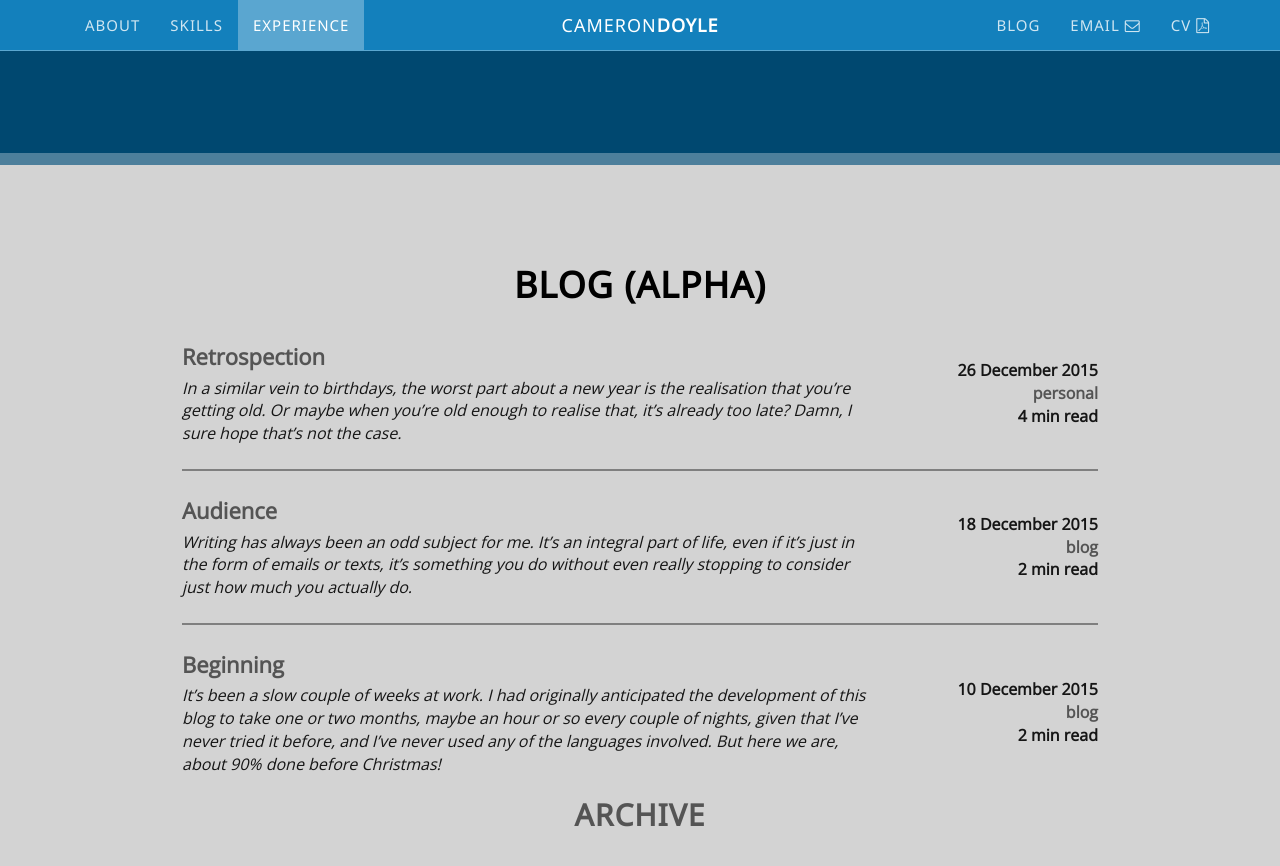
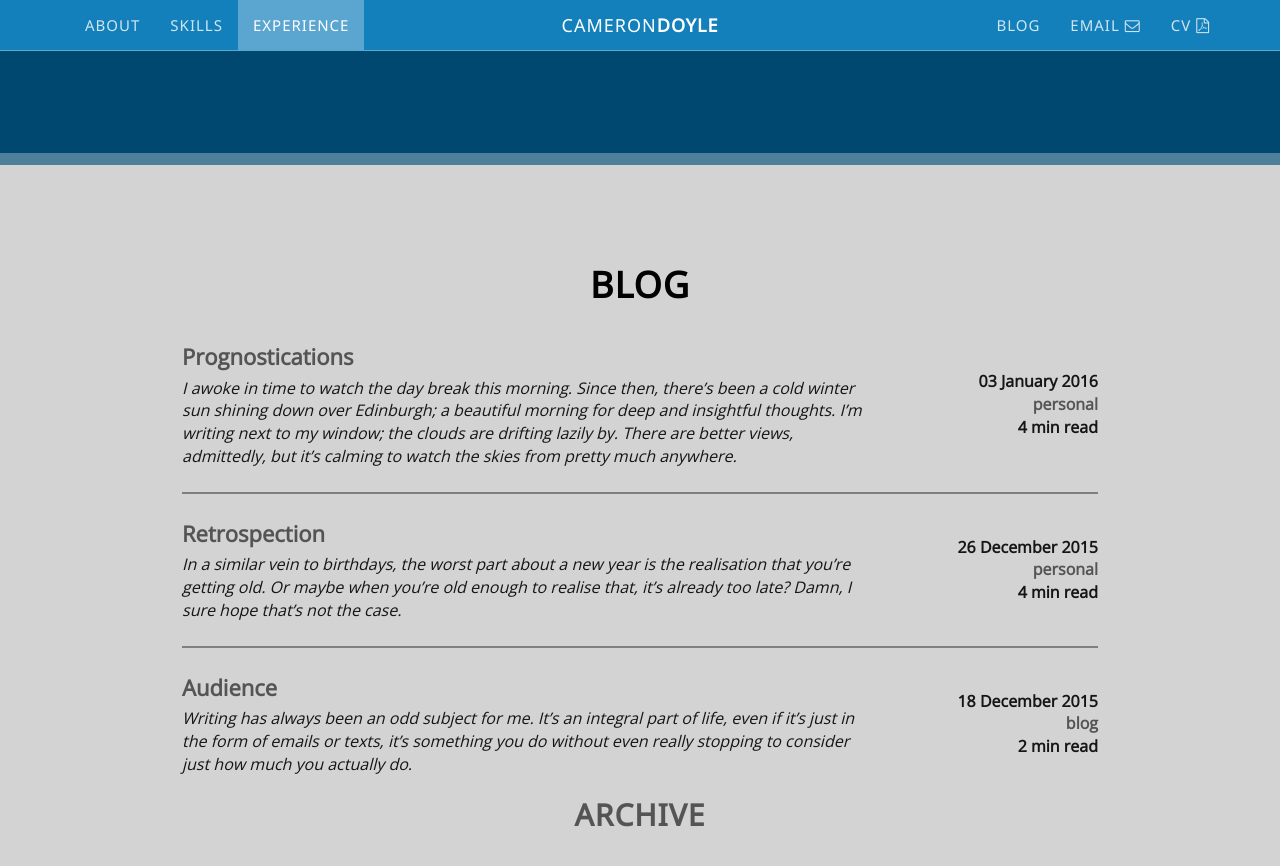
Before and after one commit to CameronD17/camerond17.github.io, a Jekyll site: the page built from index.html, in a window 1280 px wide and 900 px high, scrolled down 3358 px. Shown: the top 866 px of the window. Built offline with Jekyll 4.4.1, drawn with Linux system fonts in a browser that asks for light colours; nearby versions of some CDN libraries.

Commit message:
Blog post: Prognostication, removed ALPHA tag

```diff
--- a/blog/_drafts/2016-01-03-prognostications.markdown
+++ b/blog/_posts/2016-01-03-prognostications.markdown
@@ -1,7 +1,7 @@
 ---
 layout:     post
 title:      "Prognostications"
-date:       2015-12-23 14:00:00 +0000
+date:       2016-01-03 14:00:00 +0000
 tags:       personal
 ---
 
@@ -11,7 +11,7 @@ I awoke in time to watch the day break this morning. Since then, there's been a
 
 I waved off the last of my Hogmanay guests last night, and tomorrow I'm back at work (no Bank Holiday for me, get out the violins). It's been a pleasant end to the year, and it feels like as good a time as any to think about what I'd like to accomplish over the next twelve months.
 
-As I went over in my [last post][retrospection-post], I set myself a lot of goals for 2015. On the whole, despite only hitting maybe half of my targets, I think that they make a good foundation to build upon:
+As I went over in my [last post]({% post_url 2015-12-26-retrospection %}), I set myself a lot of goals for 2015. On the whole, despite only hitting maybe half of my targets, I think that they make a good foundation to build upon:
 
 ## Health and Fitness
 
@@ -76,5 +76,4 @@ That said, I don't really know where I want to go next. With that in mind, I onl
 - Continue developing and improving my personal website/blog
 - Learn a new language and use it in a work/professional capacity
 
-
-[retrospection-post]: {% post_url 2015-12-23-retrospection %}
+Since this blog is now tied to a website I've been actively maintaining, I will probably remember to follow these better than last year. So says the eternal optimist inside me.
--- a/index.html
+++ b/index.html
@@ -296,7 +296,7 @@ custom_js: home
     <section id="blog-excerpt" class="content-section text-center inverted">
         <div class="container">
             <div class="col-lg-10 col-lg-offset-1">
-                <h1>Blog (Alpha)</h1>
+                <h1>Blog</h1>
                 <table class="table blog-posts">
                     {% for post in site.posts limit:3 %}
                         <tr class="post-teaser">
```
